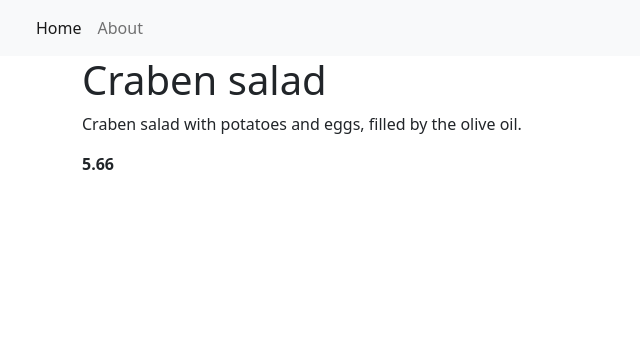
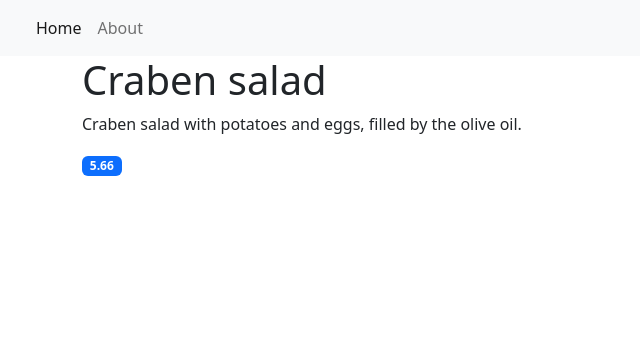
Before and after one commit to grudiy/restaurant-menu-app, a Django app: page /item/1 in a window 1280 px wide. Shown: the top 356 px of the page, without its empty margins (0-640 px from the left). Run offline with Django 5.2, Linux system fonts and the light colour scheme; data comes from the database, SQL or seed files in the repository; some libraries are stand-ins or nearby versions.

Commit message:
Show price

```diff
--- a/restaurant_menu/templates/index.html
+++ b/restaurant_menu/templates/index.html
@@ -11,6 +11,7 @@
                     {% if row.status == 0 %}
                         <li class="list-group-item d-flex justify-content-between align-items-center border-0 pb-0">
                             <a href="{% url 'item-detail' row.pk %}"><h3><del>{{ row.meal }}</del></h3></a>
+                            <span class="badge bg-primary">{{ row.price }}</span>
                         </li>
                         <li class="list-group-item pt-0">
                             <p><del>{{ row.description }}</del></p>
@@ -18,6 +19,7 @@
                     {% else %}
                         <li class="list-group-item d-flex justify-content-between align-items-center border-0 pb-0">
                             <a href="{% url 'item-detail' row.pk %}"><h3>{{ row.meal }}</h3></a>
+                            <span class="badge bg-primary">{{ row.price }}</span>
                         </li>
                         <li class="list-group-item pt-0">
                             <p>{{ row.description }}</p>
--- a/restaurant_menu/templates/menu-item.html
+++ b/restaurant_menu/templates/menu-item.html
@@ -3,6 +3,6 @@
 <div class="container">
     <h1>{{ item.meal }}</h1>
     <p>{{ item.description }}</p>
-    <b>{{ item.price }}</b>
+    <p class="badge bg-primary">{{ item.price }}</p>
 </div>
 {% endblock content %}
```
